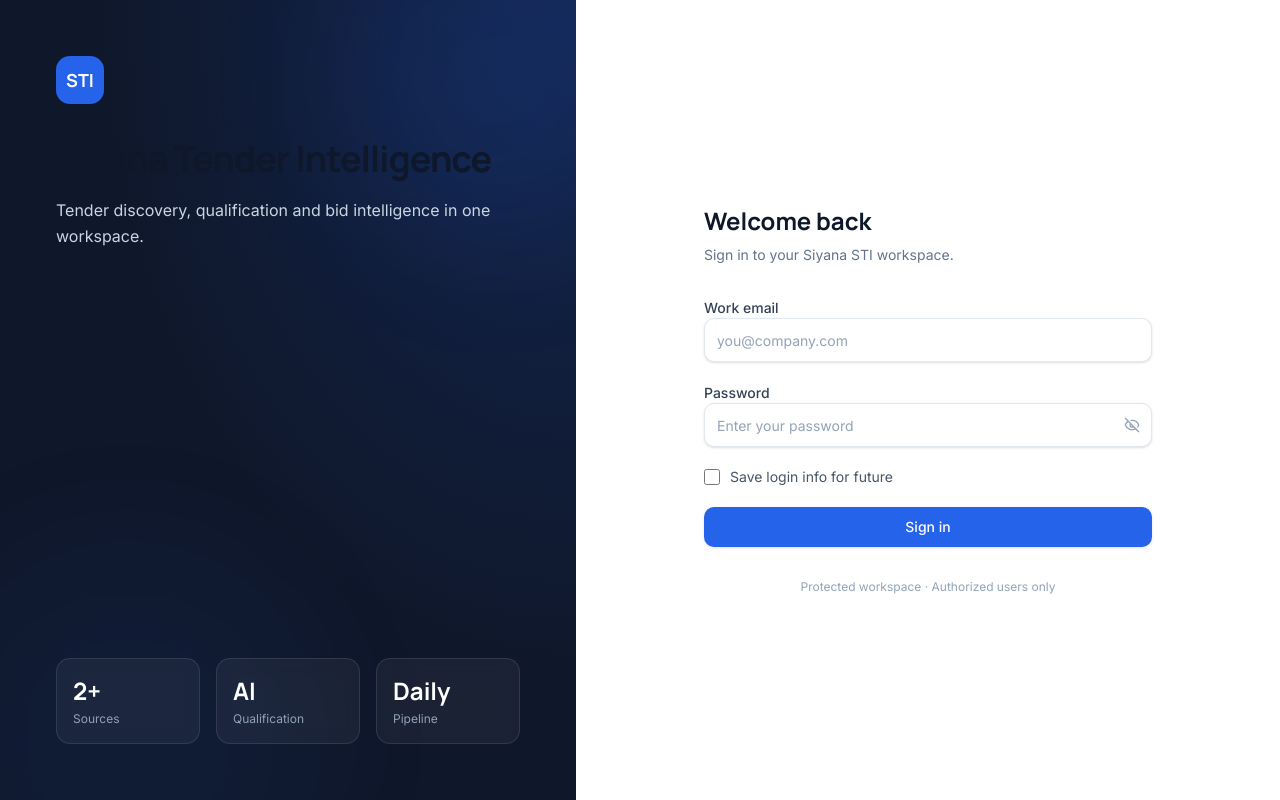
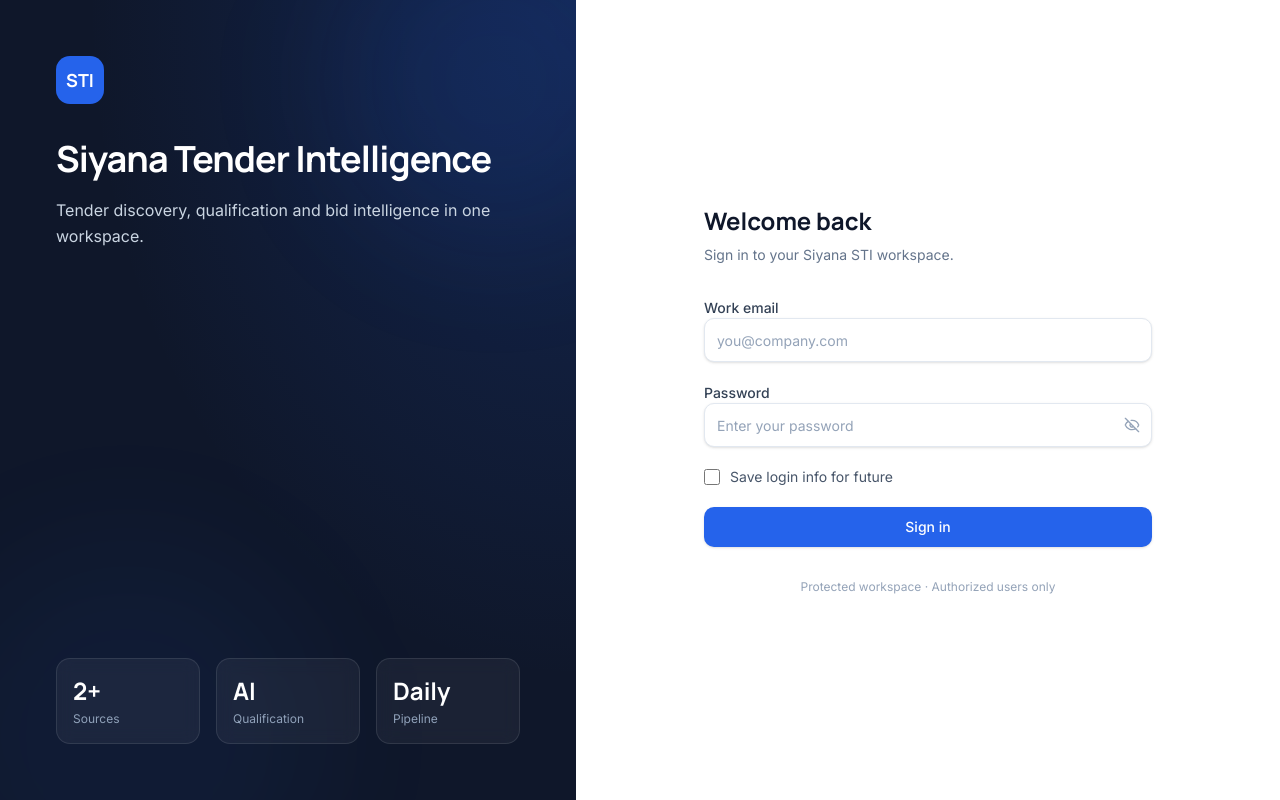
Before and after one commit to SiyanainfoAhm/tender-automation, a Next.js app in the folder web/: page /login in a window 1280 px wide. Built offline with nearby package versions, Linux system fonts and the light colour scheme.

Commit message:
first commit

```diff
--- a/web/src/app/login/page.tsx
+++ b/web/src/app/login/page.tsx
@@ -13,7 +13,7 @@ export default function LoginPage() {
           <div className="mb-2 flex size-12 items-center justify-center rounded-[14px] bg-primary font-heading text-lg font-bold">
             STI
           </div>
-          <h1 className="font-heading mt-8 text-3xl font-bold leading-tight tracking-tight xl:text-4xl">
+          <h1 className="font-heading mt-8 text-3xl font-bold leading-tight tracking-tight text-white xl:text-4xl">
             Siyana Tender Intelligence
           </h1>
           <p className="mt-4 max-w-md text-base leading-relaxed text-slate-300">
```
